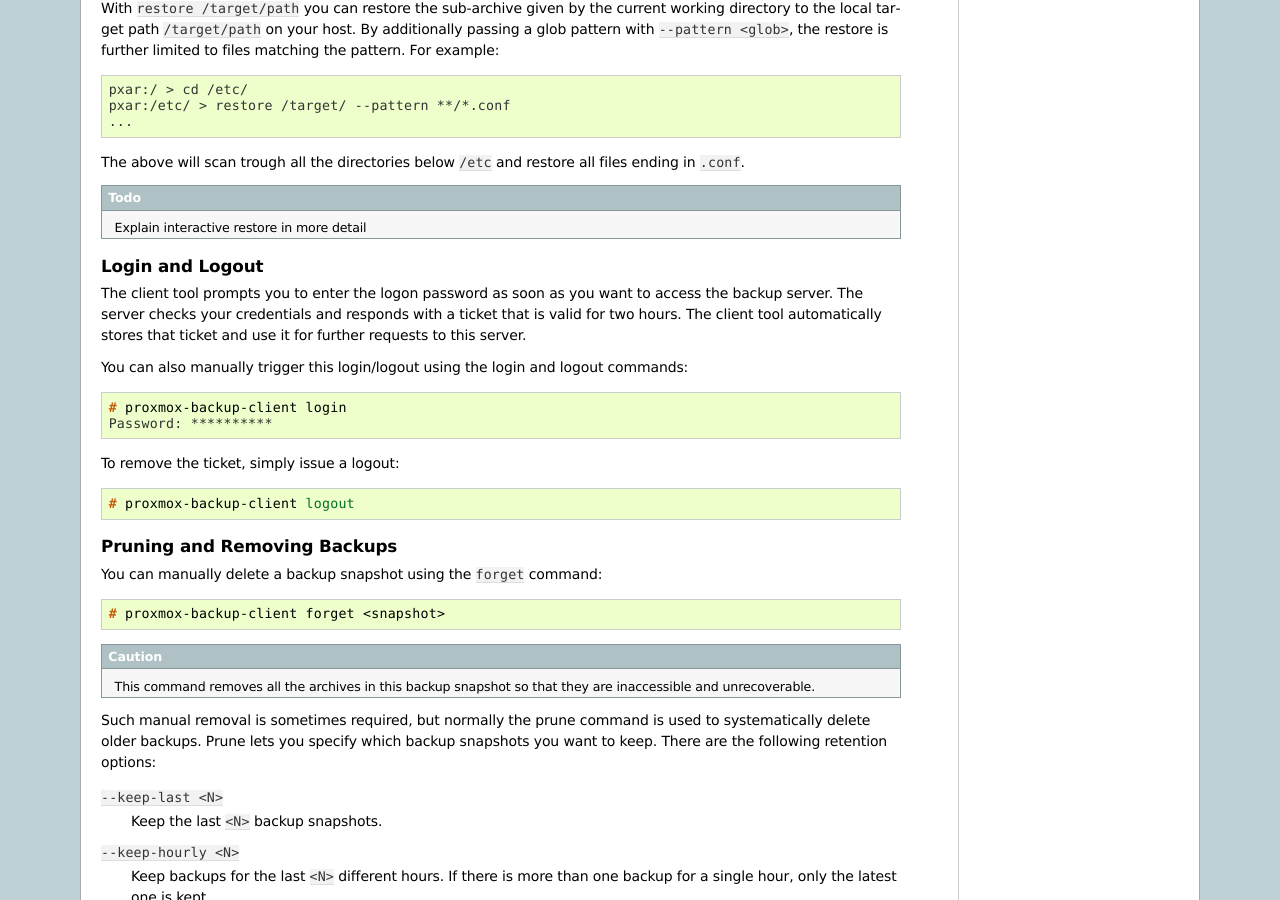
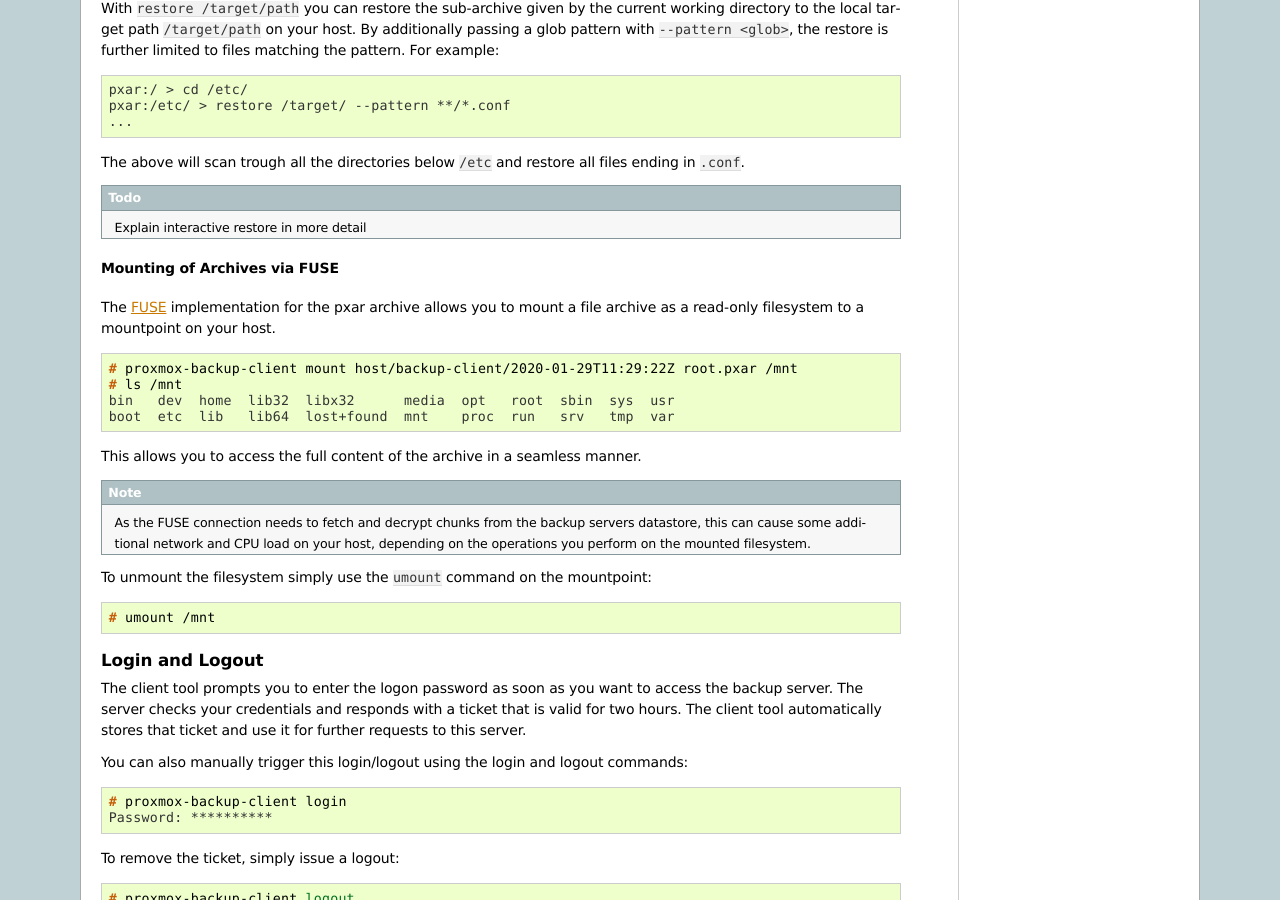
Before and after one commit to proxmox/proxmox-backup, a Sphinx documentation site: the page built from docs/administration-guide.rst, in a window 1280 px wide and 900 px high, scrolled down 5568 px. Built offline with Sphinx 7.4.7, drawn with Linux system fonts in a browser that asks for light colours; some of the changed text lies outside the part shown.

Commit message:
docs: Add documentation for mounting pxar archives via FUSE.
Signed-off-by: Christian Ebner <c.ebner@proxmox.com>

```diff
--- a/docs/administration-guide.rst
+++ b/docs/administration-guide.rst
@@ -429,6 +429,31 @@
 
 .. todo:: Explain interactive restore in more detail
 
+Mounting of Archives via FUSE
+^^^^^^^^^^^^^^^^^^^^^^^^^^^^^
+
+The :term:`FUSE` implementation for the pxar archive allows you to mount a
+file archive as a read-only filesystem to a mountpoint on your host.
+
+.. code-block:: console
+
+  # proxmox-backup-client mount host/backup-client/2020-01-29T11:29:22Z root.pxar /mnt
+  # ls /mnt
+  bin   dev  home  lib32  libx32      media  opt   root  sbin  sys  usr
+  boot  etc  lib   lib64  lost+found  mnt    proc  run   srv   tmp  var
+
+This allows you to access the full content of the archive in a seamless manner.
+
+.. note:: As the FUSE connection needs to fetch and decrypt chunks from the
+    backup servers datastore, this can cause some additional network and CPU
+    load on your host, depending on the operations you perform on the mounted
+    filesystem.
+
+To unmount the filesystem simply use the ``umount`` command on the mountpoint:
+
+.. code-block:: console
+
+  # umount /mnt
 
 Login and Logout
 ~~~~~~~~~~~~~~~~
--- a/docs/epilog.rst
+++ b/docs/epilog.rst
@@ -20,6 +20,7 @@
 .. _Virtual machine: https://en.wikipedia.org/wiki/Virtual_machine
 .. _APT: http://en.wikipedia.org/wiki/Advanced_Packaging_Tool
 .. _QEMU: https://www.qemu.org/
+.. _FUSE: https://en.wikipedia.org/wiki/Filesystem_in_Userspace
 
 .. _Client-server model: https://en.wikipedia.org/wiki/Client-server_model
 .. _AE: https://en.wikipedia.org/wiki/Authenticated_encryption
```
Also changed, not shown: docs/glossary.rst (+7 -0 lines).
